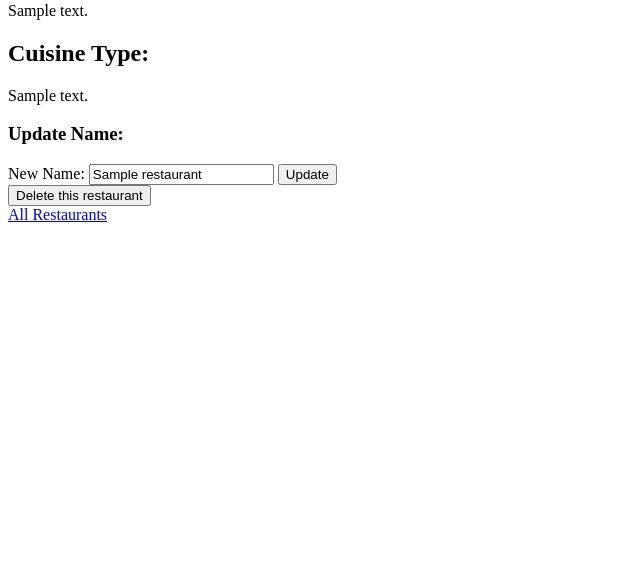
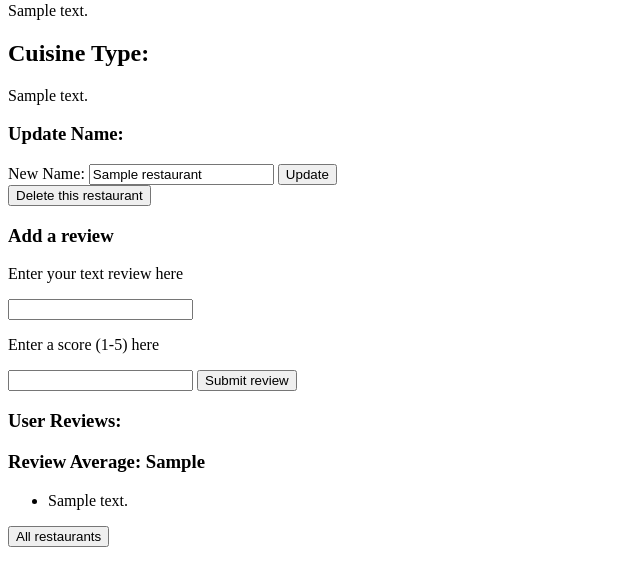
Before and after one commit to rloos289/PHP-, a PHP site: template views/restaurant.html.twig in a window 1280 px wide. Shown: the part 125-711 px from the top of the page, without its empty margins (0-640 px from the left). Run offline with PHP 8.4, Linux system fonts and the light colour scheme; the template is opened without the code that fills it: most values are stand-ins (such as "Sample title", 1, 10 or a date in 2020); some libraries are stand-ins or nearby versions.

Commit message:
add review functionality to restaurant pages, finish back end

```diff
--- a/views/restaurant.html.twig
+++ b/views/restaurant.html.twig
@@ -21,6 +21,24 @@
             <input name="_method" type= "hidden" value="delete">
             <button type="submit" name="button">Delete this restaurant</button>
         </form>
-        <a href="/restaurants">All Restaurants</a>
+        <h3>Add a review</h3>
+        <form action="/restaurantreview/{{ restaurant.getId }}" method="post">
+            <p>Enter your text review here</p>
+            <input type="hidden" name="_method" value="patch">
+            <input type="text" name="review_input" value="" required >
+            <p>Enter a score (1-5) here </p>
+            <input type="number" name="score_input" value="" max="5">
+            <button type="submit" name="button">Submit review</button>
+        </form>
+        {% if reviews is not empty %}
+            <h3>User Reviews:</h3>
+            <h3>Review Average: {{ restaurant.scoreAverage }}</h3>
+            <ul>
+                {% for review in reviews %}
+                    <li>{{ review.getTextReview }}</li>
+                {% endfor%}
+            </ul>
+        {% endif %}
+        <a href="/restaurants"><button type="button" name="button">All restaurants</button></a>
     </body>
 </html>
```
Also changed, not shown: app/app.php (+17 -2 lines), src/Restaurant.php (line endings or trailing spaces).
